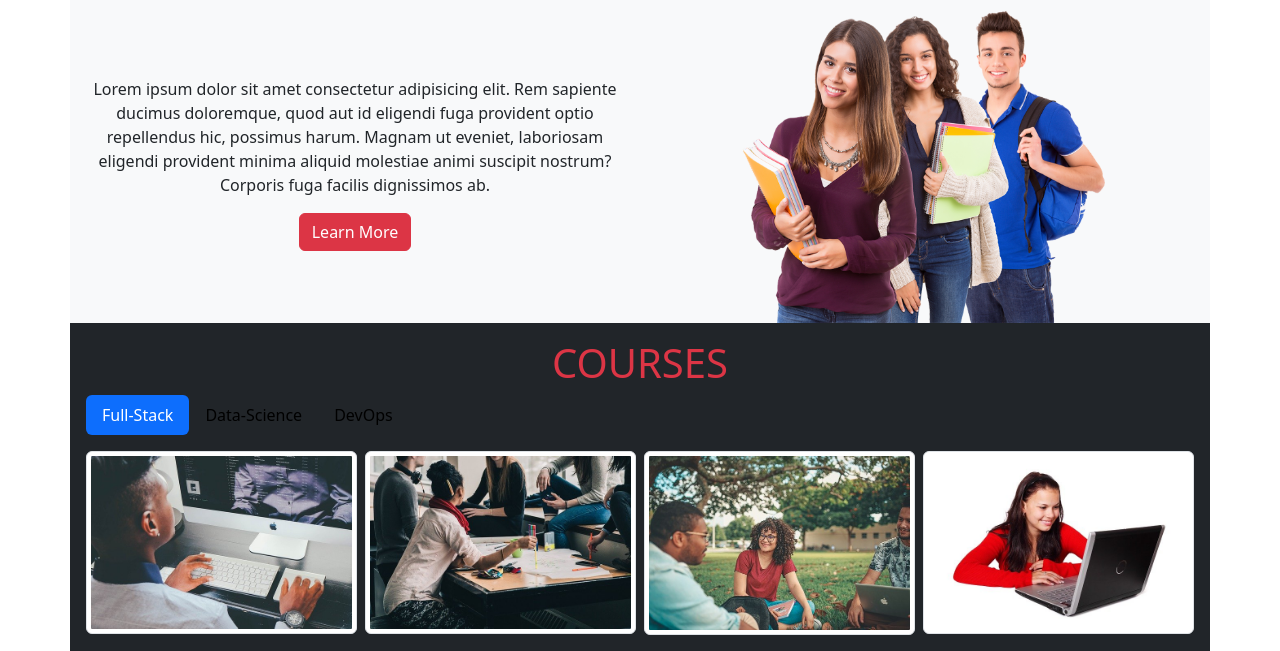
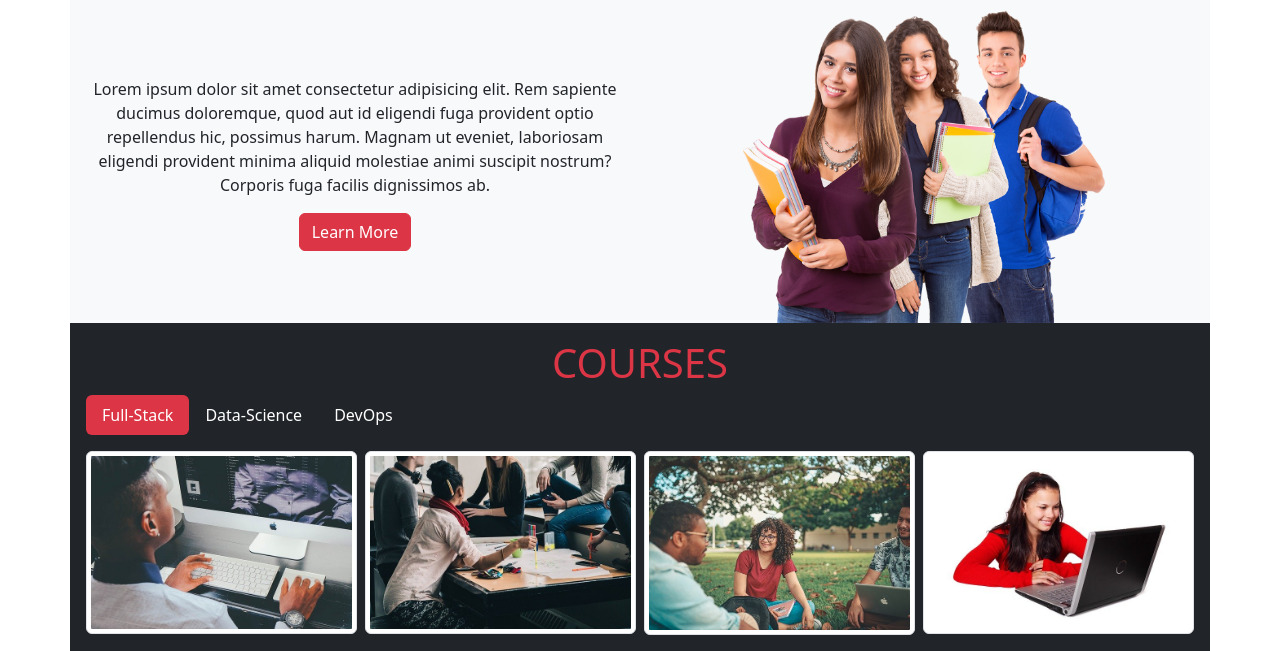
Before and after one commit to Mehmetaliatun/bootstrap-project, a plain HTML site: page index.html in a window 1280 px wide. Shown: the part 1692-2343 px from the top of the page. Drawn offline with nearby package versions, Linux system fonts and the light colour scheme.

Commit message:
courses finish

```diff
--- a/css/app.css
+++ b/css/app.css
@@ -64,6 +64,13 @@ section#students img {
 
 /*! ----------- 5- COURSES SECTION ----------- */
 
+section#courses .nav-link.active {
+  background-color: var(--red);
+}
+section#courses .nav-link {
+  color: white;
+}
+
 /*! ----------- 6- CONTACT SECTION ------------ */
 
 /** -------------- UP-BUTTON ------------------ */
```
